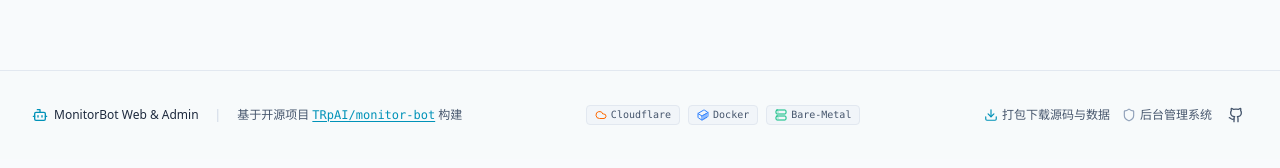
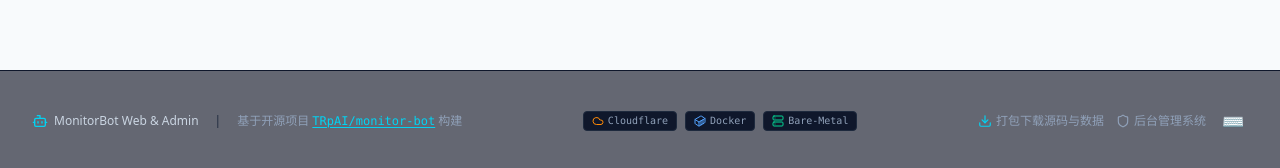
Before and after one commit to TRpAI/monitor-bot-v2, a React (Vite) app: page / in a window 1280 px wide. Shown: the part 3226-3394 px from the top of the page. Built offline with nearby package versions, Linux system fonts and the light colour scheme; no server answers.

Commit message:
fix: 修复 wrangler.toml build 字段不兼容问题，恢复 Footer.tsx GitHub 图标

```diff
--- a/src/components/Footer.tsx
+++ b/src/components/Footer.tsx
@@ -1,5 +1,5 @@
 import React from 'react';
-import { Bot, Github, Heart, Shield, Cloud, Container, Server, Download } from 'lucide-react';
+import { Bot, Heart, Shield, Cloud, Container, Server, Download } from 'lucide-react';
 
 interface FooterProps {
   onOpenAdmin: () => void;
@@ -9,23 +9,23 @@ interface FooterProps {
 
 export const Footer: React.FC<FooterProps> = ({ onOpenAdmin, botUsername, onOpenDownload }) => {
   return (
-    <footer className="mt-16 border-t border-slate-200 dark:border-slate-900 bg-slate-50/80 dark:bg-slate-950/60 py-8 text-xs text-slate-500 dark:text-slate-400">
+    <footer className="mt-16 border-t border-slate-900 bg-slate-950/60 py-8 text-xs text-slate-500">
       <div className="max-w-7xl mx-auto px-4 sm:px-6 lg:px-8 flex flex-col sm:flex-row items-center justify-between gap-4">
 
         {/* Left info */}
         <div className="flex flex-col sm:flex-row items-center gap-2 sm:gap-4 text-center sm:text-left">
-          <div className="flex items-center gap-1.5 text-slate-800 dark:text-slate-300 font-medium">
-            <Bot className="w-4 h-4 text-cyan-600 dark:text-cyan-400" />
+          <div className="flex items-center gap-1.5 text-slate-300 font-medium">
+            <Bot className="w-4 h-4 text-cyan-400" />
             <span>MonitorBot Web & Admin</span>
           </div>
-          <span className="hidden sm:inline text-slate-300 dark:text-slate-800">|</span>
-          <p className="text-slate-600 dark:text-slate-400">
+          <span className="hidden sm:inline text-slate-800">|</span>
+          <p className="text-slate-400">
             基于开源项目{' '}
             <a
               href="https://github.com/TRpAI/monitor-bot"
               target="_blank"
               rel="noreferrer"
-              className="text-cyan-600 dark:text-cyan-400 hover:text-cyan-700 dark:hover:text-cyan-300 underline underline-offset-2 transition-colors font-mono"
+              className="text-cyan-400 hover:text-cyan-300 underline underline-offset-2 transition-colors font-mono"
             >
               TRpAI/monitor-bot
             </a>
@@ -35,16 +35,16 @@ export const Footer: React.FC<FooterProps> = ({ onOpenAdmin, botUsername, onOpen
 
         {/* Center: Deployment Badges */}
         <div className="flex items-center gap-2 text-[10px] font-mono">
-          <span className="flex items-center gap-1 px-2 py-0.5 rounded bg-slate-100 dark:bg-slate-900 border border-slate-200 dark:border-slate-800 text-slate-600 dark:text-slate-400">
-            <Cloud className="w-3 h-3 text-orange-500 dark:text-orange-400" />
+          <span className="flex items-center gap-1 px-2 py-0.5 rounded bg-slate-900 border border-slate-800 text-slate-400">
+            <Cloud className="w-3 h-3 text-orange-400" />
             <span>Cloudflare</span>
           </span>
-          <span className="flex items-center gap-1 px-2 py-0.5 rounded bg-slate-100 dark:bg-slate-900 border border-slate-200 dark:border-slate-800 text-slate-600 dark:text-slate-400">
-            <Container className="w-3 h-3 text-blue-500 dark:text-blue-400" />
+          <span className="flex items-center gap-1 px-2 py-0.5 rounded bg-slate-900 border border-slate-800 text-slate-400">
+            <Container className="w-3 h-3 text-blue-400" />
             <span>Docker</span>
           </span>
-          <span className="flex items-center gap-1 px-2 py-0.5 rounded bg-slate-100 dark:bg-slate-900 border border-slate-200 dark:border-slate-800 text-slate-600 dark:text-slate-400">
-            <Server className="w-3 h-3 text-emerald-500 dark:text-emerald-400" />
+          <span className="flex items-center gap-1 px-2 py-0.5 rounded bg-slate-900 border border-slate-800 text-slate-400">
+            <Server className="w-3 h-3 text-emerald-400" />
             <span>Bare-Metal</span>
           </span>
         </div>
@@ -54,15 +54,15 @@ export const Footer: React.FC<FooterProps> = ({ onOpenAdmin, botUsername, onOpen
           {onOpenDownload && (
             <button
               onClick={onOpenDownload}
-              className="text-slate-600 hover:text-cyan-600 dark:text-slate-400 dark:hover:text-cyan-400 transition-colors flex items-center gap-1 cursor-pointer"
+              className="text-slate-400 hover:text-cyan-400 transition-colors flex items-center gap-1 cursor-pointer"
             >
-              <Download className="w-3.5 h-3.5 text-cyan-600 dark:text-cyan-400" />
+              <Download className="w-3.5 h-3.5 text-cyan-400" />
               <span>打包下载源码与数据</span>
             </button>
           )}
           <button
             onClick={onOpenAdmin}
-            className="text-slate-600 hover:text-slate-900 dark:text-slate-400 dark:hover:text-slate-200 transition-colors flex items-center gap-1 cursor-pointer"
+            className="text-slate-400 hover:text-slate-200 transition-colors flex items-center gap-1 cursor-pointer"
           >
             <Shield className="w-3.5 h-3.5 text-slate-400" />
             <span>后台管理系统</span>
@@ -71,10 +71,10 @@ export const Footer: React.FC<FooterProps> = ({ onOpenAdmin, botUsername, onOpen
             href="https://github.com/TRpAI/monitor-bot"
             target="_blank"
             rel="noreferrer"
-            className="text-slate-600 hover:text-slate-900 dark:text-slate-400 dark:hover:text-slate-200 transition-colors p-1"
+            className="text-slate-400 hover:text-slate-200 transition-colors p-1"
             title="GitHub 源码"
           >
-            <Github className="w-4 h-4" />
+            <span className="text-lg">⌨</span>
           </a>
         </div>
 
```
Also changed, not shown: 1 other file (tests, documents, lock files or other folders).
